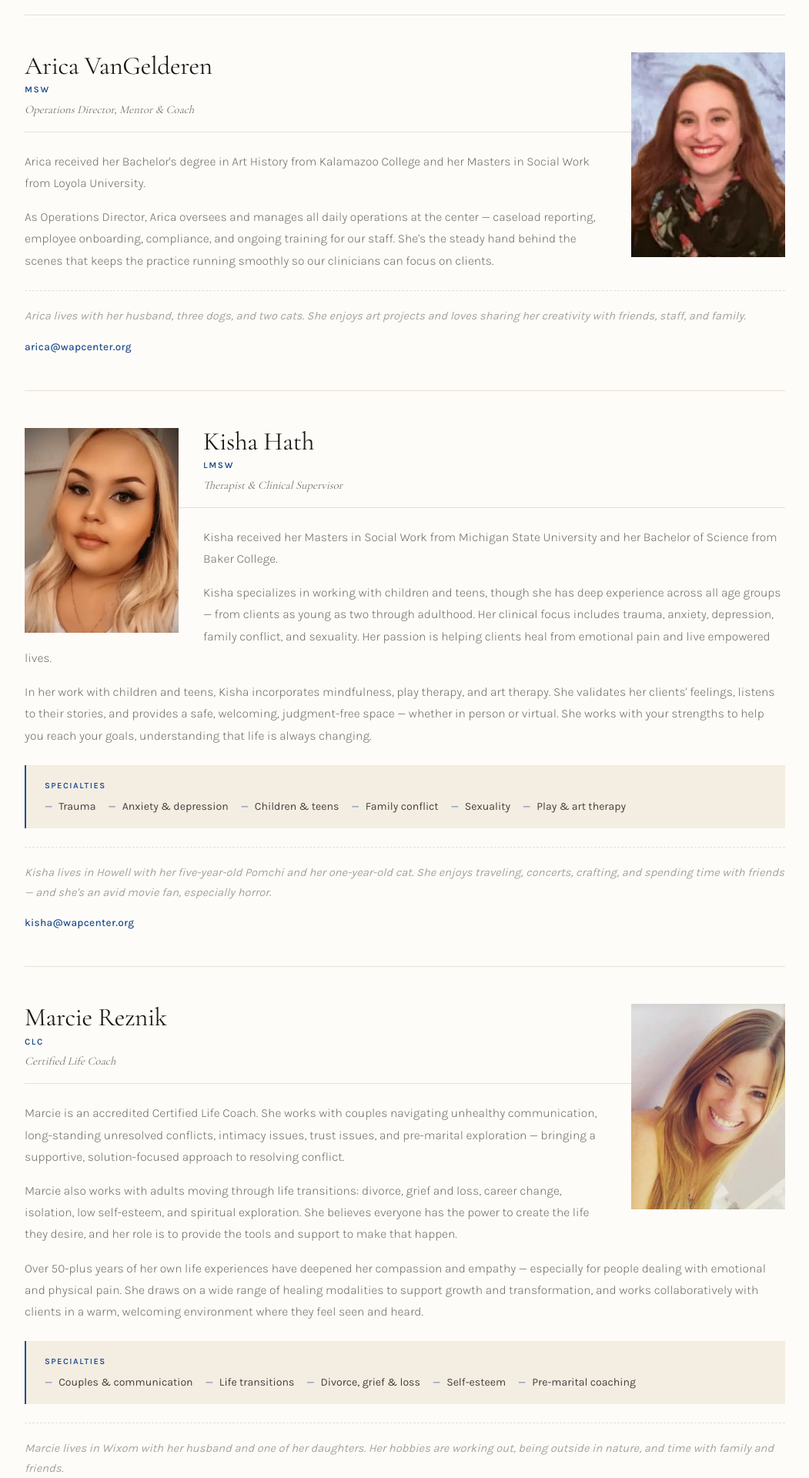
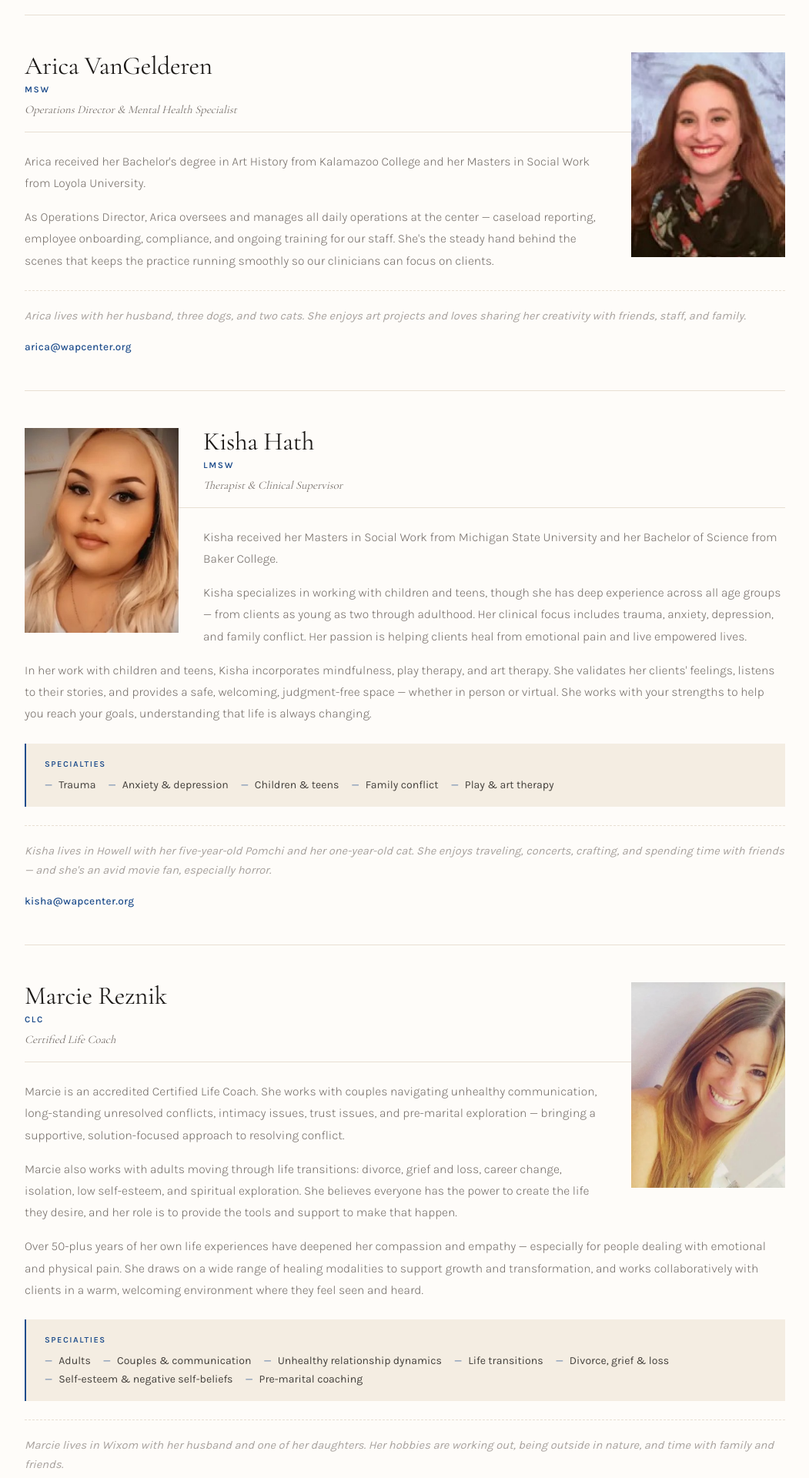
Before and after one commit to jokessenich/Clients-BrightonTherapy, a Next.js app: page /staff in a window 1280 px wide. Shown: the part 1580-3500 px from the top of the page at 77% size, without its empty margins (114-1165 px from the left). Built offline with nearby package versions, Linux system fonts and the light colour scheme.

Commit message:
bio changes

```diff
--- a/app/staff/page.tsx
+++ b/app/staff/page.tsx
@@ -43,7 +43,7 @@ const TEAM: TeamMember[] = [
   },
   {
     name: 'Arica VanGelderen',
-    title: 'Operations Director, Mentor & Coach',
+    title: 'Operations Director & Mental Health Specialist',
     credentials: 'MSW',
     email: 'arica@wapcenter.org',
     photo: IMAGES.staffArica,
@@ -61,10 +61,10 @@ const TEAM: TeamMember[] = [
     photo: IMAGES.staffKisha,
     bio: [
       "Kisha received her Masters in Social Work from Michigan State University and her Bachelor of Science from Baker College.",
-      "Kisha specializes in working with children and teens, though she has deep experience across all age groups — from clients as young as two through adulthood. Her clinical focus includes trauma, anxiety, depression, family conflict, and sexuality. Her passion is helping clients heal from emotional pain and live empowered lives.",
+      "Kisha specializes in working with children and teens, though she has deep experience across all age groups — from clients as young as two through adulthood. Her clinical focus includes trauma, anxiety, depression, and family conflict. Her passion is helping clients heal from emotional pain and live empowered lives.",
       "In her work with children and teens, Kisha incorporates mindfulness, play therapy, and art therapy. She validates her clients' feelings, listens to their stories, and provides a safe, welcoming, judgment-free space — whether in person or virtual. She works with your strengths to help you reach your goals, understanding that life is always changing.",
     ],
-    specialties: ['Trauma', 'Anxiety & depression', 'Children & teens', 'Family conflict', 'Sexuality', 'Play & art therapy'],
+    specialties: ['Trauma', 'Anxiety & depression', 'Children & teens', 'Family conflict', 'Play & art therapy'],
     personal: 'Kisha lives in Howell with her five-year-old Pomchi and her one-year-old cat. She enjoys traveling, concerts, crafting, and spending time with friends — and she\'s an avid movie fan, especially horror.',
   },
   {
@@ -78,7 +78,7 @@ const TEAM: TeamMember[] = [
       "Marcie also works with adults moving through life transitions: divorce, grief and loss, career change, isolation, low self-esteem, and spiritual exploration. She believes everyone has the power to create the life they desire, and her role is to provide the tools and support to make that happen.",
       "Over 50-plus years of her own life experiences have deepened her compassion and empathy — especially for people dealing with emotional and physical pain. She draws on a wide range of healing modalities to support growth and transformation, and works collaboratively with clients in a warm, welcoming environment where they feel seen and heard.",
     ],
-    specialties: ['Couples & communication', 'Life transitions', 'Divorce, grief & loss', 'Self-esteem', 'Pre-marital coaching'],
+    specialties: ['Adults', 'Couples & communication', 'Unhealthy relationship dynamics', 'Life transitions', 'Divorce, grief & loss', 'Self-esteem & negative self-beliefs', 'Pre-marital coaching'],
     personal: 'Marcie lives in Wixom with her husband and one of her daughters. Her hobbies are working out, being outside in nature, and time with family and friends.',
   },
   {
```
